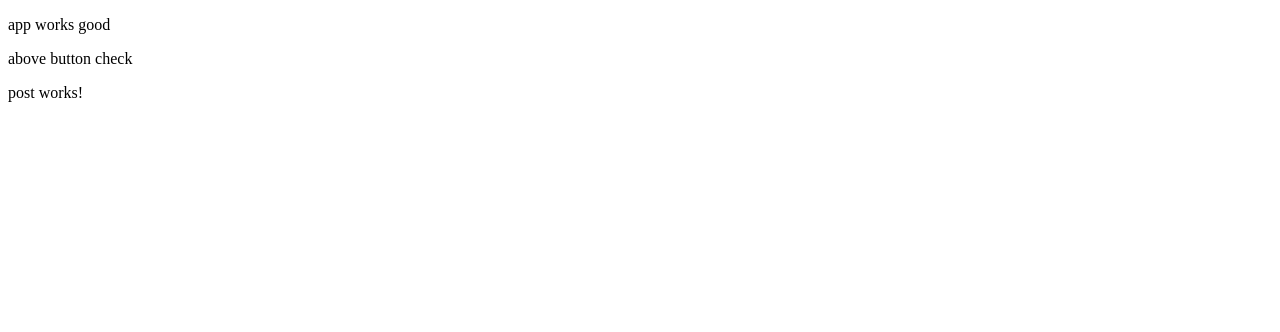
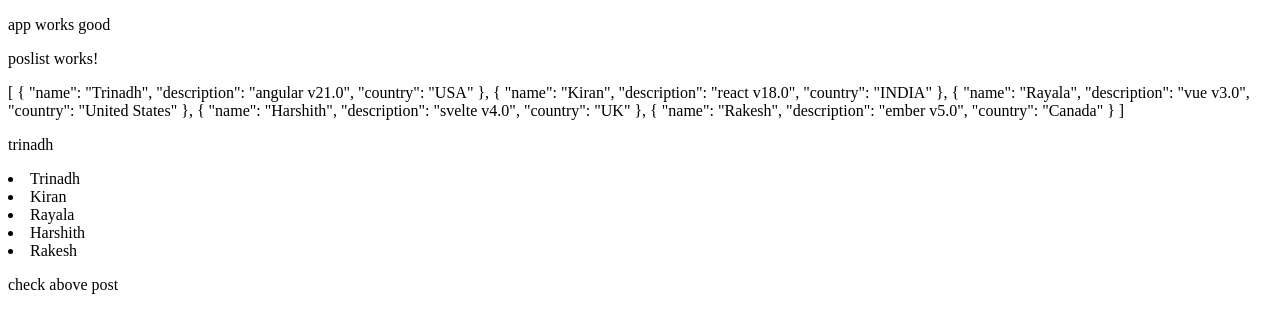
Before and after one commit to rayalatrinadh/My-ANGULAR-APP, an Angular app: page / in a window 1280 px wide. Shown: the top 332 px of the page. Built offline with nearby package versions, Linux system fonts and the light colour scheme.

Commit message:
service level changes, for loop iteration

```diff
--- a/src/app/app.html
+++ b/src/app/app.html
@@ -1,9 +1,12 @@
 <p>app works good</p>
+
+<app-poslist></app-poslist>
+
 
 <!-- <app-profile></app-profile> -->
 
 <!-- <button (click)="changeName()">Change Name</button>  -->
 
-<p>above button check</p>
+<!-- <p>above button check</p>
 
-<app-post></app-post>
+<app-post></app-post> -->
--- a/src/app/app.ts
+++ b/src/app/app.ts
@@ -1,10 +1,10 @@
 import { Component, signal } from '@angular/core';
-import {Profile} from './profile/profile';
-import { Post } from "./post/post";
+
+import { Poslist } from "./poslist/poslist";
 
 @Component({
   selector: 'app-root',
-  imports: [Profile, Post],
+  imports: [Poslist],
   templateUrl: './app.html',
   styleUrl: './app.css'
 })
@@ -14,7 +14,7 @@
   name : String = 'Trinadh Rayala';
 
 
- changeName(){
-    this.name = "Changed Name : Trinadh Rayala";
-  }
+//  changeName(){
+//     this.name = "Changed Name : Trinadh Rayala";
+//   }
 }
--- /dev/null
+++ b/src/app/poslist/poslist.html
@@ -0,0 +1,10 @@
+<p>poslist works!</p>
+<p>{{ posts | json}} </p>
+
+<p>trinadh</p>
+
+@for(post of posts; track post){
+   <li>{{post.name}}</li>
+}
+
+<p>check above post</p>
--- /dev/null
+++ b/src/app/poslist/poslist.ts
@@ -0,0 +1,23 @@
+import { Component } from '@angular/core';
+import { Postservice } from '../services/postservice';
+import { Post } from '../post/post';
+import {JsonPipe} from '@angular/common';
+
+@Component({
+  selector: 'app-poslist',
+  imports: [JsonPipe],
+  templateUrl: './poslist.html',
+  styleUrl: './poslist.css',
+})
+export class Poslist {
+
+  posts :  Array<any> = [];
+
+  constructor(private postService : Postservice){
+    this.posts = this.postService.posts;
+  }
+
+
+
+
+}
--- /dev/null
+++ b/src/app/services/postservice.ts
@@ -0,0 +1,16 @@
+import { Injectable } from '@angular/core';
+
+@Injectable({
+  providedIn: 'root',
+})
+export class Postservice {
+
+  posts : Array<any> = [
+
+    {name : 'Trinadh', description : 'angular v21.0', country : 'USA'},
+    {name : 'Kiran', description : 'react v18.0', country : 'INDIA'},
+    {name : 'Rayala', description : 'vue v3.0', country : 'United States'},
+    {name : 'Harshith', description : 'svelte v4.0', country : 'UK'},
+    {name : 'Rakesh', description : 'ember v5.0', country : 'Canada'},
+  ]
+}
```
Also changed, not shown: src/app/poslist/poslist.css (added), 2 other files (tests, documents, lock files or other folders).
